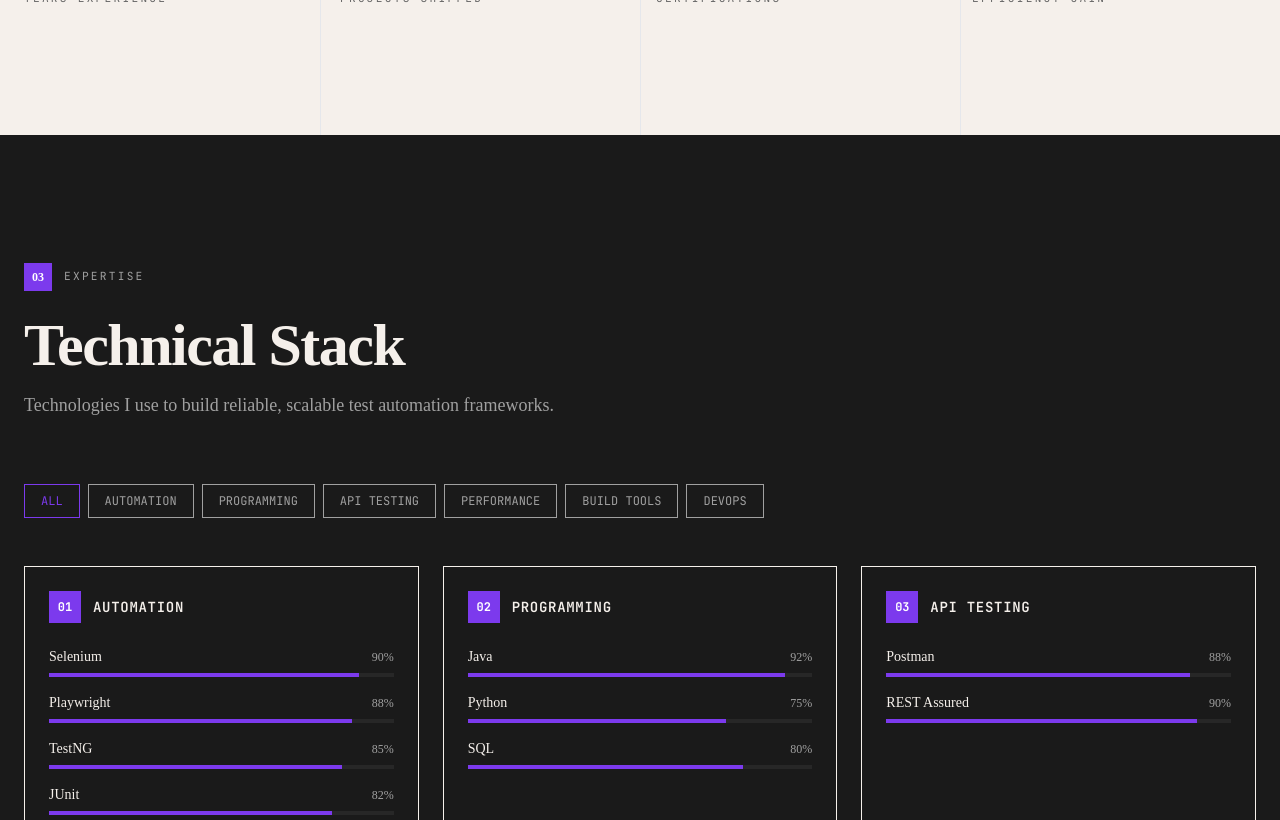
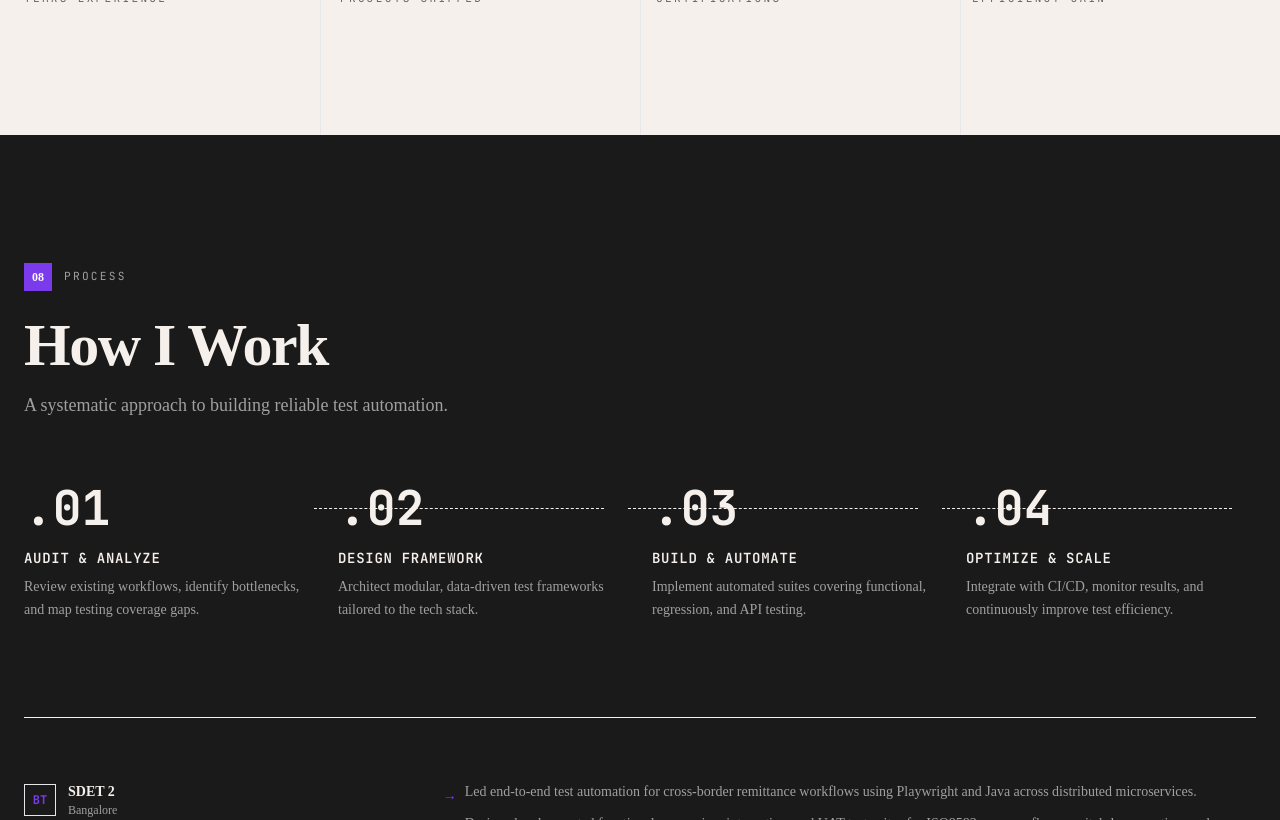
Before and after one commit to Anyonecandoit/kranthiPortfolio, a Next.js app: page / in a window 1280 px wide. Shown: the part 1980-2800 px from the top of the page. Built offline with nearby package versions, Linux system fonts and the light colour scheme; no server answers; the database is empty.

Commit message:
Reorder homepage sections: Process to page 3, Skills to 4, Projects to 5
Move the Experience/Process section up to the third position, shifting
Skills and Projects down by one, per the requested page order.

Generated with Codebuff 🤖
Co-Authored-By: Codebuff <noreply@codebuff.com>

```diff
--- a/app/page.tsx
+++ b/app/page.tsx
@@ -15,11 +15,11 @@ import { Contact } from "@/components/contact";
  * following the Oberon-inspired editorial layout:
  *   01 INTRO (Hero)
  *   02 ABOUT
- *   03 EXPERTISE (Skills)
- *   05 PROJECTS (Case Studies — carousel)
+ *   08 PROCESS (Experience — timeline, page 3)
+ *   03 EXPERTISE (Skills, page 4)
+ *   05 PROJECTS (Case Studies — carousel, page 5)
  *   07 STACK (Integrations — rendered in the hero, right of SIGN IN)
  *   09 TESTIMONIALS
- *   08 PROCESS (Experience — timeline)
  *   10 PRICING
  *   11 HELP (FAQ)
  *   12 CONTACTS
@@ -37,12 +37,17 @@ export default function Home() {
         <About />
       </section>
 
-      {/* 03 EXPERTISE — Skills */}
+      {/* 08 PROCESS — Experience timeline (page 3) */}
+      <section id="experience" className="scroll-mt-20">
+        <Experience />
+      </section>
+
+      {/* 03 EXPERTISE — Skills (page 4) */}
       <section id="skills" className="scroll-mt-20">
         <Skills />
       </section>
 
-      {/* 05 PROJECTS — Case Studies carousel */}
+      {/* 05 PROJECTS — Case Studies carousel (page 5) */}
       <section id="projects" className="scroll-mt-20">
         <Projects />
       </section>
@@ -50,11 +55,6 @@ export default function Home() {
       {/* 09 TESTIMONIALS */}
       <section id="testimonials" className="scroll-mt-20">
         <Testimonials />
-      </section>
-
-      {/* 08 PROCESS — Experience timeline */}
-      <section id="experience" className="scroll-mt-20">
-        <Experience />
       </section>
 
       {/* 10 PRICING */}
```
